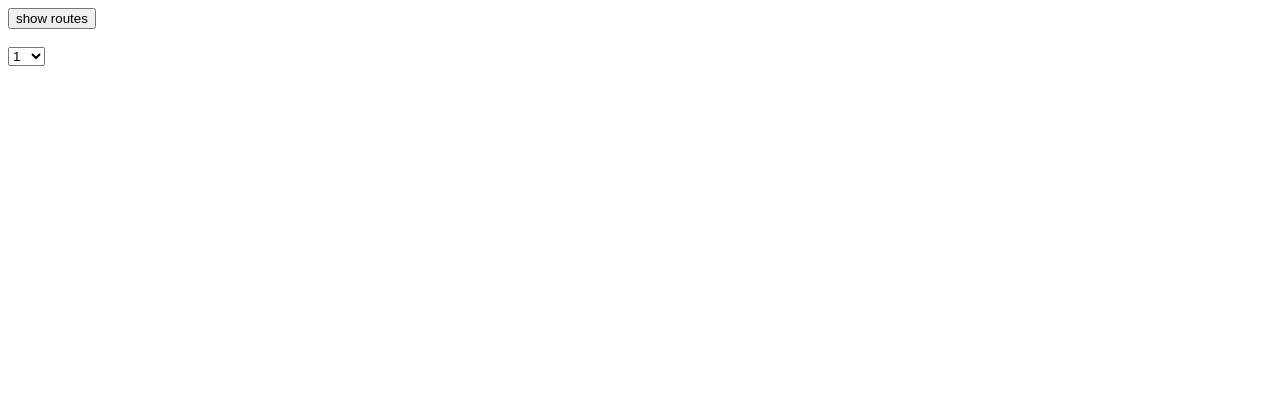
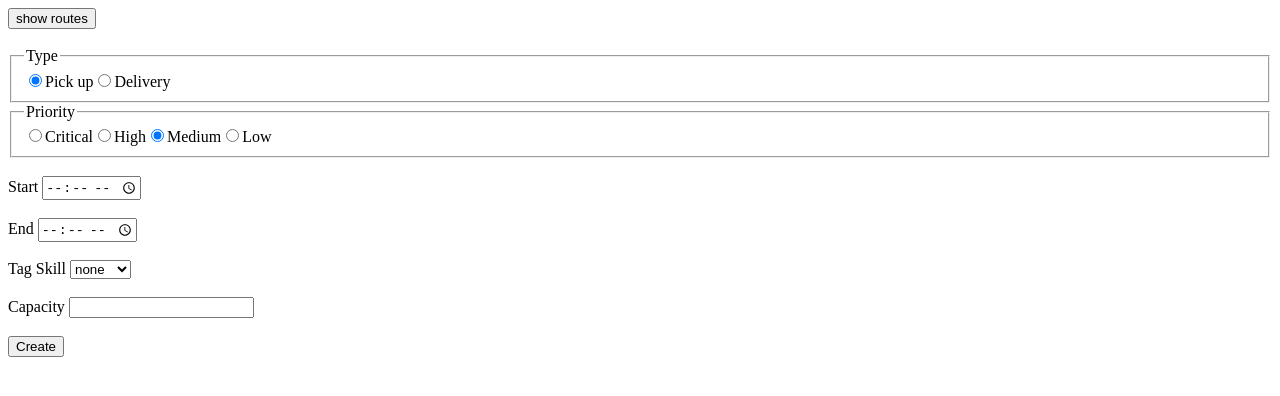
Before and after one commit to HacKaTechxRouteOptimize/Frontend, a Next.js app: page /workspace in a window 1280 px wide. Shown: the top 396 px of the page. Built offline with nearby package versions, Linux system fonts and the light colour scheme.

Commit message:
Create Order Redux

```diff
--- /dev/null
+++ b/src/app/(dashboard)/workspace/component/OrderManager.tsx
@@ -0,0 +1,169 @@
+import { AppDispatch, RootState } from "@/app/store";
+import { addOrder } from "@/app/store/slice/orderSlice";
+import { Order } from "@/app/types/order";
+import { useState } from "react";
+import { useDispatch, useSelector } from "react-redux";
+
+const OrderManager = () => {
+  const [type, setType] = useState<"pick up" | "delivery">("pick up");
+  const [priority, setPriority] = useState<
+    "critical" | "high" | "medium" | "low"
+  >("medium");
+  const [startTimeWindow, setStartTimeWindow] = useState("");
+  const [endTimeWindow, setEndTimeWindow] = useState("");
+  const [capacity, setCapacity] = useState("");
+  const [tagSkill, setTagSkill] = useState([""]);
+  const orderSlice = useSelector((state: RootState) => state.order);
+  const dispatch = useDispatch<AppDispatch>();
+  const handleSubmit = (e: React.FormEvent<HTMLFormElement>) => {
+    e.preventDefault();
+    const orderID = orderSlice.order[orderSlice.order.length - 1]?.id ?? 0;
+    const newOrder: Order = {
+      id: orderID,
+      startTimeWindow,
+      endTimeWindow,
+      capacity: Number(capacity),
+      tagSkill,
+      type,
+      priority,
+    };
+    dispatch(addOrder(newOrder));
+  };
+
+  return (
+    <div>
+      <div>
+        {orderSlice.order.map((o, index) => (
+          <div key={index}>
+            <p>Order ID :{o.id}</p>
+            <p>Start Time:{o.startTimeWindow}</p>
+            <p>End Time:{o.endTimeWindow}</p>
+            <div>
+              {o.tagSkill?.map((t, ti) => (
+                <div key={ti + ":" + index}>{t}</div>
+              ))}
+            </div>
+            <p>{o.priority}</p>
+            <p>{o.type}</p>
+            <div>==========</div>
+          </div>
+        ))}
+      </div>
+      <form onSubmit={handleSubmit}>
+        <fieldset>
+          <legend>Type</legend>
+          <label>
+            <input
+              checked={type == "pick up"}
+              onChange={() => setType("pick up")}
+              type="radio"
+              name="type"
+              value={"pick up"}
+            />
+            Pick up
+          </label>
+          <label>
+            <input
+              checked={type == "delivery"}
+              onChange={() => setType("delivery")}
+              type="radio"
+              name="type"
+              value={"delivery"}
+            />
+            Delivery
+          </label>
+        </fieldset>
+        <fieldset>
+          <legend>Priority</legend>
+          <label>
+            <input
+              checked={priority == "critical"}
+              onChange={() => setPriority("critical")}
+              type="radio"
+              name="priority"
+              value={"critical"}
+            />
+            Critical
+          </label>
+          <label>
+            <input
+              checked={priority == "high"}
+              onChange={() => setPriority("high")}
+              type="radio"
+              name="priority"
+              value={"high"}
+            />
+            High
+          </label>
+          <label>
+            <input
+              checked={priority == "medium"}
+              onChange={() => setPriority("medium")}
+              type="radio"
+              name="priority"
+              value={"medium"}
+            />
+            Medium
+          </label>
+          <label>
+            <input
+              checked={priority == "low"}
+              onChange={() => setPriority("low")}
+              type="radio"
+              name="priority"
+              value={"low"}
+            />
+            Low
+          </label>
+        </fieldset>
+        <br />
+        <label htmlFor="timeWindowStart">Start </label>
+        <input
+          type="time"
+          name="timeWindowStart"
+          value={startTimeWindow}
+          onChange={(e) => setStartTimeWindow(e.target.value)}
+        />
+        <br />
+        <br />
+        <label htmlFor="endTime">End </label>
+        <input
+          type="time"
+          name="timeWindowStart"
+          value={endTimeWindow}
+          onChange={(e) => setEndTimeWindow(e.target.value)}
+        />
+
+        <br />
+        <br />
+        <label htmlFor="tagSkill">Tag Skill </label>
+        <select
+          id="tagSkill"
+          value={tagSkill[0]}
+          onChange={(e) => setTagSkill([e.target.value])}
+        >
+          <option value="">none</option>
+          <option value="red">Red</option>
+          <option value="yellow">Yellow</option>
+          <option value="blue">Blue</option>
+          <option value="green">Green</option>
+        </select>
+
+        <br />
+        <br />
+        <label htmlFor="capacity">Capacity </label>
+        <input
+          value={capacity}
+          onChange={(e) => setCapacity(e.target.value)}
+          type="text"
+          id="capacity"
+        />
+        <br />
+        <br />
+        <button type="submit">Create</button>
+      </form>
+    </div>
+  );
+};
+
+export default OrderManager;
--- a/src/app/(dashboard)/workspace/page.tsx
+++ b/src/app/(dashboard)/workspace/page.tsx
@@ -9,7 +9,7 @@ import {
 import { Route } from "@/app/types/route";
 import { useState } from "react";
 import { useDispatch, useSelector } from "react-redux";
-
+import OrderManager from "./component/OrderManager";
 const WorkSpace = () => {
   const [routeEditID, setRouteEditID] = useState(-1);
   const [isHideRoutes, setIsHideRoutes] = useState(true);
@@ -21,8 +21,6 @@ const WorkSpace = () => {
   const [endMinute, setEndMinute] = useState<string>("");
   const [maxTask, setMaxTask] = useState<string>("");
   const routeSlice = useSelector((state: RootState) => state.route);
-  const [startTimeOrder, setStartTimeOder] = useState<string>("1");
-  const [endTimeOrder, setEndTimeOrder] = useState<string>("");
   const [isEditRoute, setIsEditRoute] = useState<boolean>(false);
   const dispatch = useDispatch<AppDispatch>();
   const formatStringTime = (hour: string, minute: string): string => {
@@ -171,16 +169,7 @@ const WorkSpace = () => {
       )}
       <br />
       <section>
-        <div>
-          <label htmlFor=""></label>
-          <select onChange={(e) => setStartTimeOder(e.target.value)}>
-            {Array.from({ length: 24 }, (_, index) => (
-              <option key={index} value={index + 1}>
-                {index + 1}
-              </option>
-            ))}
-          </select>
-        </div>
+        <OrderManager></OrderManager>
       </section>
     </div>
   );
--- a/src/app/store.ts
+++ b/src/app/store.ts
@@ -3,17 +3,18 @@ import { baseApi } from "./api/baseApi";
 import routeReducer from "./store/slice/routeSlice";
 import { PersistConfig, persistReducer, persistStore } from "redux-persist";
 import storage from "redux-persist/lib/storage";
-
+import orderReducer from "./store/slice/orderSlice";
 type RootReducerType = ReturnType<typeof rootReducer>;
 const persisConfig: PersistConfig<RootReducerType> = {
   key: "root",
   storage,
-  whitelist: ["route"],
+  whitelist: ["route", "order"],
 };
 
 const rootReducer = combineReducers({
   [baseApi.reducerPath]: baseApi.reducer,
   route: routeReducer,
+  order: orderReducer,
 });
 
 const persistedReducer = persistReducer(persisConfig, rootReducer);
```
Also changed, not shown: src/app/types/order.ts (+4 -4 lines).
